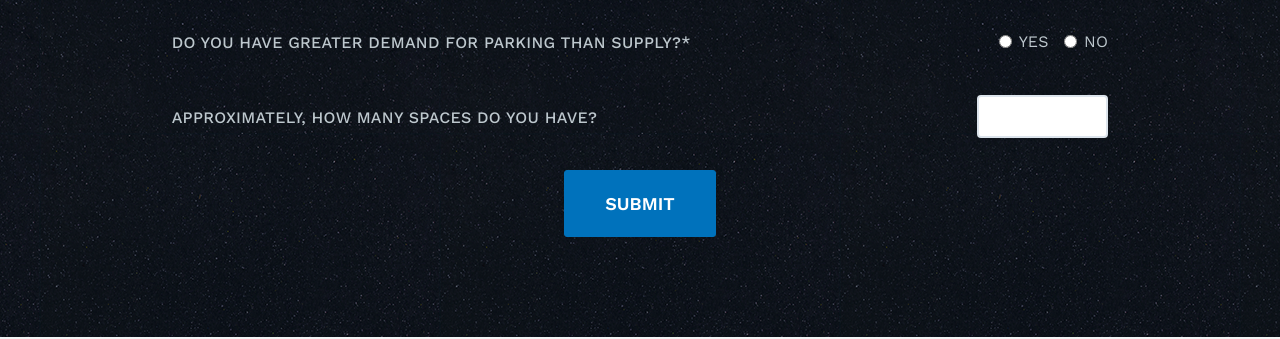
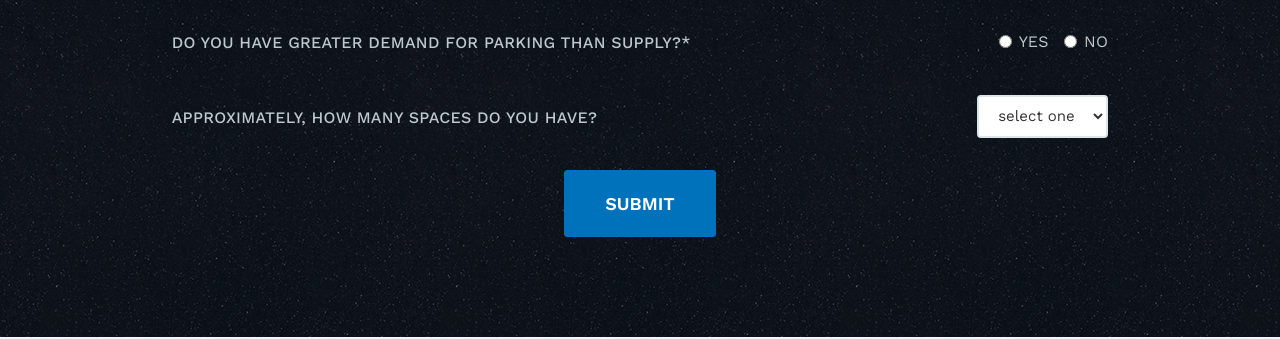
Before and after one commit to tonysusi/parkalott, a Jekyll site: the page built from index.html, in a window 1280 px wide and 1400 px high, scrolled down 1741 px. Shown: the part 336-675 px from the top of the window. Built offline with Jekyll 4.4.1, drawn with Linux system fonts in a browser that asks for light colours.

Commit message:
update color on select

```diff
--- a/_includes/css/agency.css
+++ b/_includes/css/agency.css
@@ -718,3 +718,7 @@ body {
         text-align: right;
     }
 }
+
+.form-control{
+    color:#333333;
+}
```
Also changed, not shown: 3 other files.
